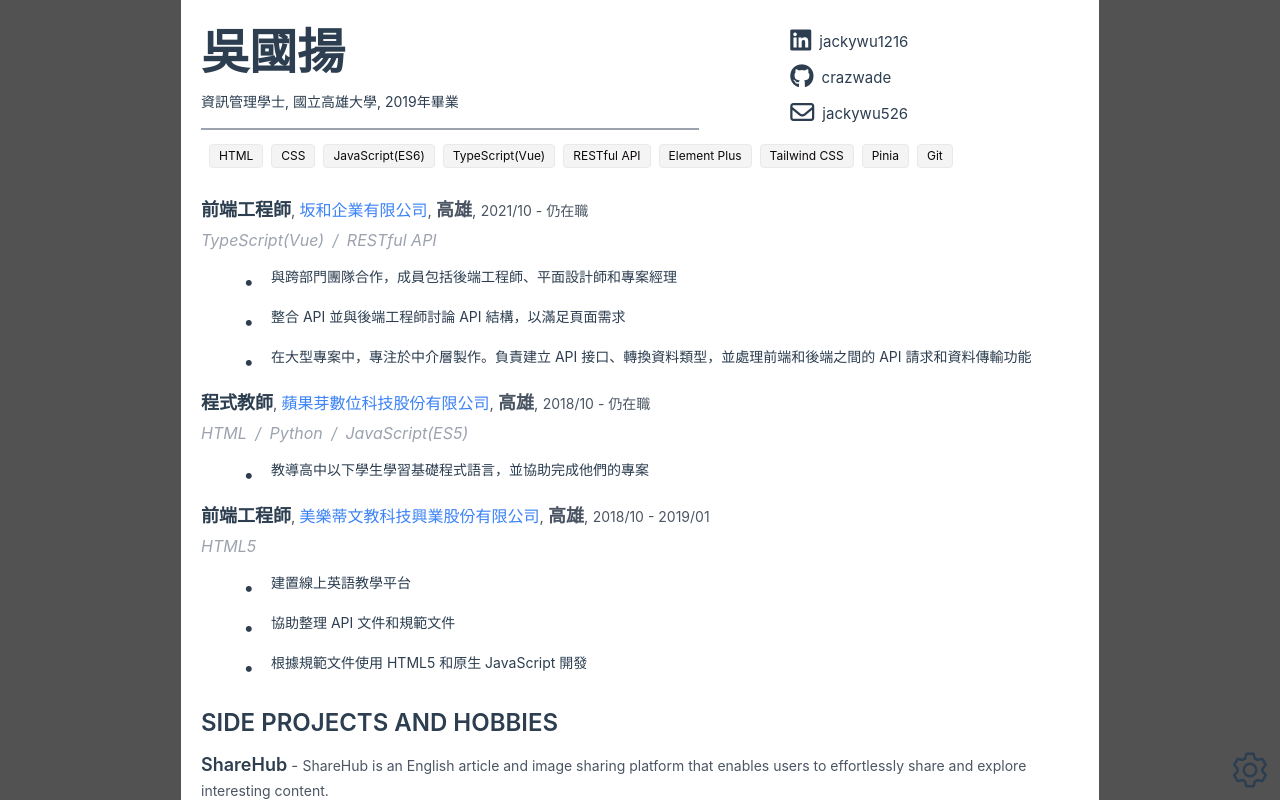
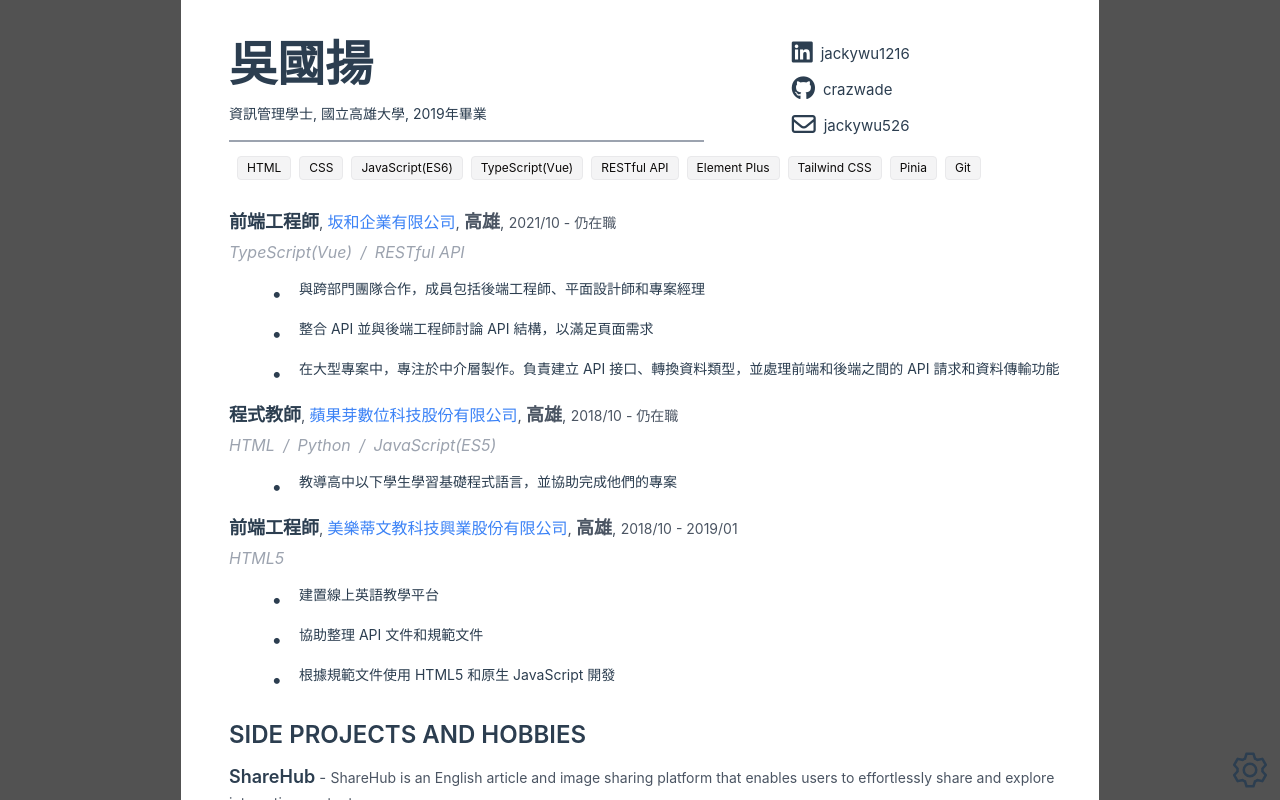
Before and after one commit to crazwade/profile, a Vue app: page / in a window 1280 px wide. Built offline with nearby package versions, Linux system fonts and the light colour scheme.

Commit message:
feat: 整體畫面調整

```diff
--- a/src/App.vue
+++ b/src/App.vue
@@ -1,6 +1,6 @@
 <template>
   <div class="flex justify-center items-center h-screen bg-neutral-600">
-    <div class=" relative max-w-[918px] h-full p-4 bg-white py-5 px-5 overflow-y-auto">
+    <div class=" relative max-w-[918px] h-full bg-white overflow-y-scroll p-8 pl-12">
       <MainContent
         ref="MainContentRef"
       />
```
